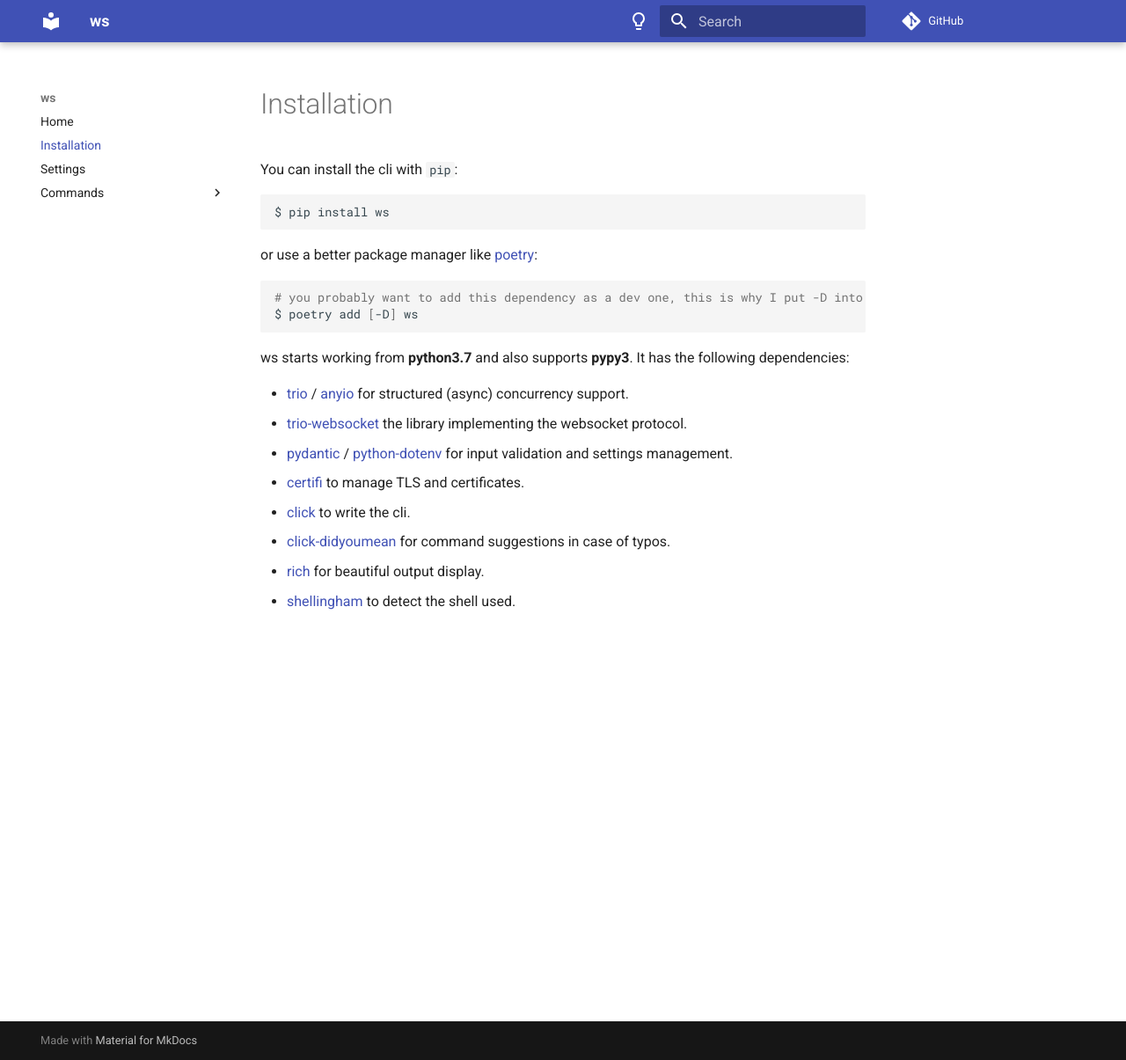
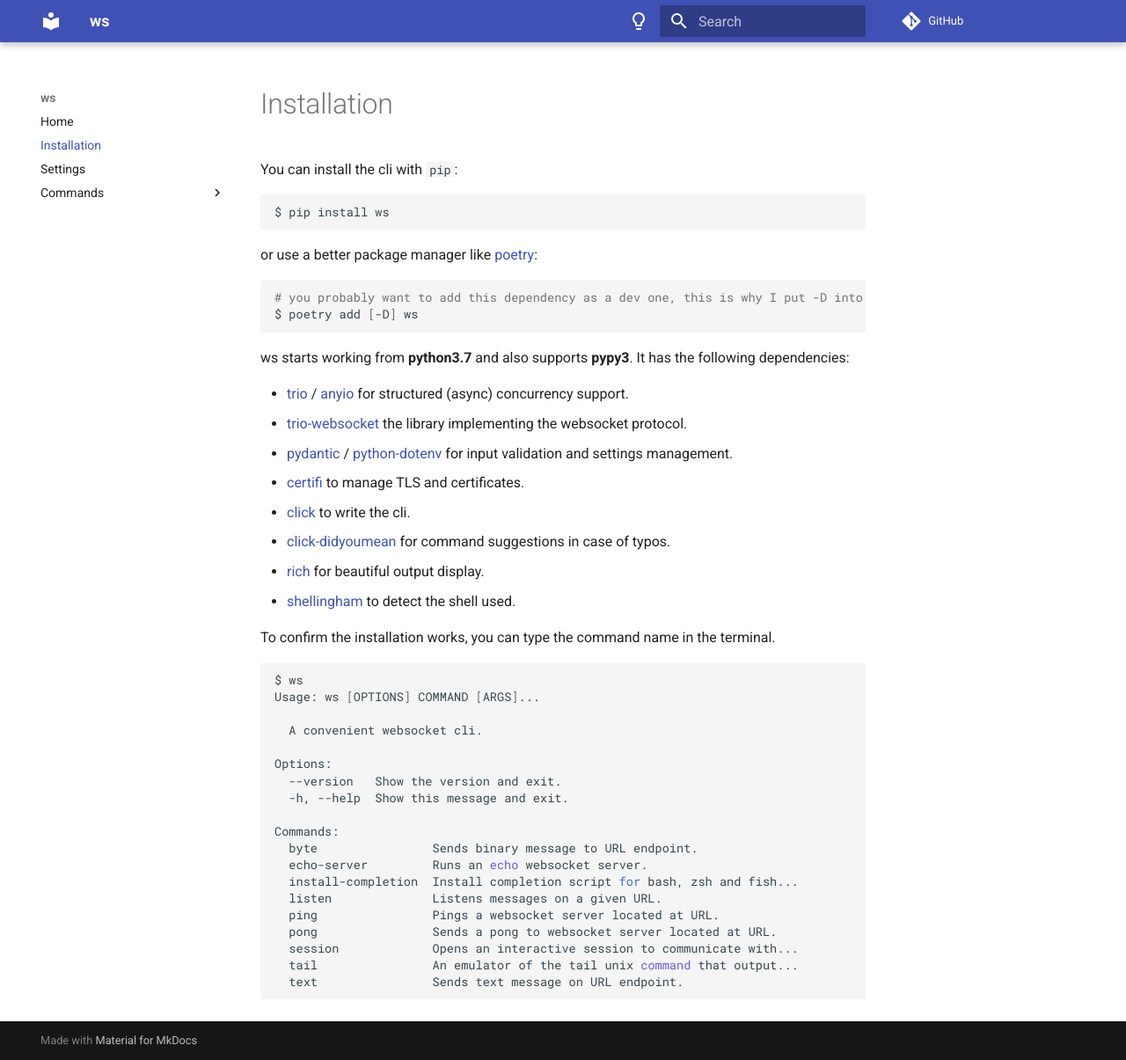
Before and after one commit to lewoudar/ws, an MkDocs documentation site: the page built from docs/installation.md, in a window 1280 px wide and 1205 px high. Shown: the whole window at 88% size. Built offline with MkDocs 1.6.1 and Material for MkDocs 9.7.7, drawn with Linux system fonts in a browser that asks for light colours; comment, search, counter and statistics services are not loaded.

Commit message:
docs(readthedocs): added session.md file
Documented subcommand "session".
Also updated illustration images with new ones more readable

````diff
--- a/docs/installation.md
+++ b/docs/installation.md
@@ -25,3 +25,28 @@
 - [click-didyoumean](https://pypi.org/project/click-didyoumean/) for command suggestions in case of typos.
 - [rich](https://rich.readthedocs.io/en/latest/) for beautiful output display.
 - [shellingham](https://pypi.org/project/shellingham/) to detect the shell used.
+
+
+To confirm the installation works, you can type the command name in the terminal.
+
+```shell
+$ ws
+Usage: ws [OPTIONS] COMMAND [ARGS]...
+
+  A convenient websocket cli.
+
+Options:
+  --version   Show the version and exit.
+  -h, --help  Show this message and exit.
+
+Commands:
+  byte                Sends binary message to URL endpoint.
+  echo-server         Runs an echo websocket server.
+  install-completion  Install completion script for bash, zsh and fish...
+  listen              Listens messages on a given URL.
+  ping                Pings a websocket server located at URL.
+  pong                Sends a pong to websocket server located at URL.
+  session             Opens an interactive session to communicate with...
+  tail                An emulator of the tail unix command that output...
+  text                Sends text message on URL endpoint.
+```
--- a/mkdocs.yml
+++ b/mkdocs.yml
@@ -30,6 +30,7 @@
       - Listen and Tail: commands/listen_and_tail.md
       - Ping and Pong: commands/ping_and_pong.md
       - Text and Byte: commands/text_and_byte.md
+      - Session: commands/session.md
 
 markdown_extensions:
   - toc:
````
Also changed, not shown: docs/commands/listen_and_tail.md (+5 -4 lines), docs/commands/ping_and_pong.md (+9 -1 lines), docs/commands/session.md (added, +102 -0 lines), docs/img/listen.svg, docs/img/ping.svg, docs/img/session.svg (added).
